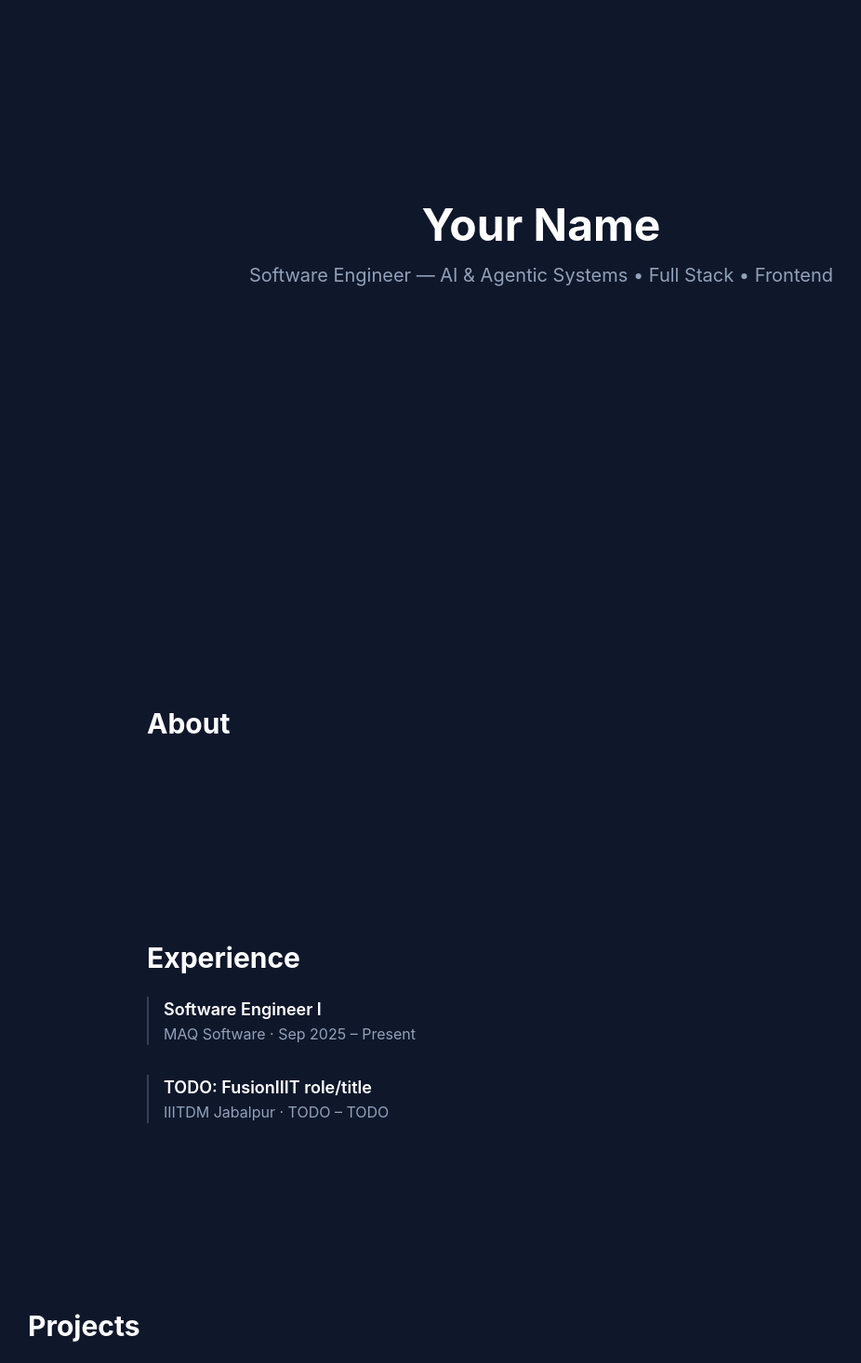
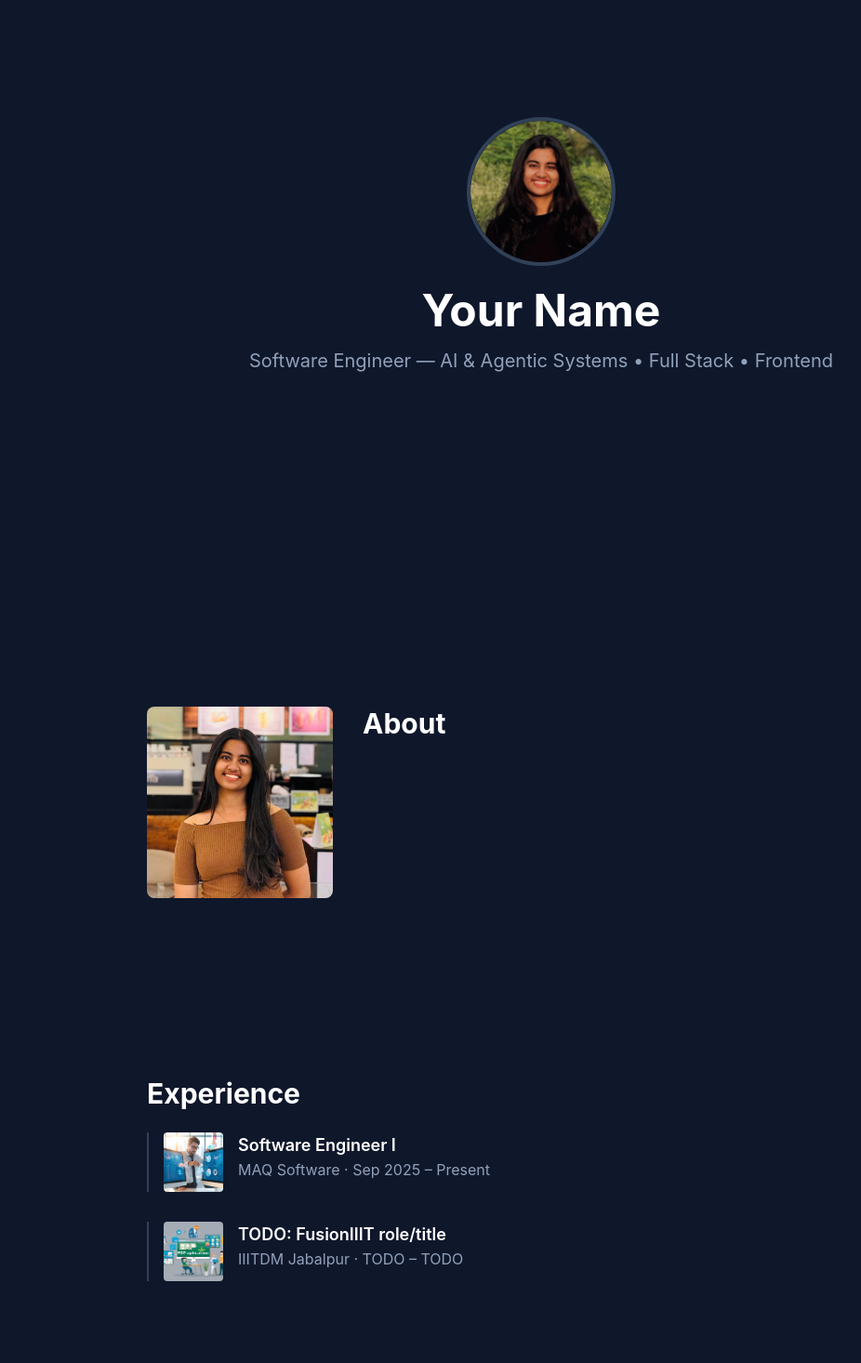
Before and after one commit to afsheen1604/my-portfolio, a React (Vite) app: page / in a window 1280 px wide. Shown: the part 200-1666 px from the top of the page at 93% size, without its empty margins (58-984 px from the left). Built offline with nearby package versions, Linux system fonts and the light colour scheme.

Commit message:
feat: wire hero, about, and experience images into components

```diff
--- a/src/components/sections/About.tsx
+++ b/src/components/sections/About.tsx
@@ -1,8 +1,22 @@
+import aboutPic from "../../assets/images/about-pic.jpg";
+
 export default function About() {
   return (
-    <section id="about" className="py-24 px-6 max-w-4xl mx-auto">
-      <h2 className="text-3xl font-bold text-white mb-6">About</h2>
-      <p className="text-slate-400">{/* TODO: [NEEDS INPUT] — about copy */}</p>
+    <section
+      id="about"
+      className="py-24 px-6 max-w-4xl mx-auto grid md:grid-cols-[200px_1fr] gap-8 items-start"
+    >
+      <img
+        src={aboutPic}
+        alt="About photo"
+        className="w-full rounded-lg object-cover"
+      />
+      <div>
+        <h2 className="text-3xl font-bold text-white mb-6">About</h2>
+        <p className="text-slate-400">
+          {/* TODO: [NEEDS INPUT] — about copy */}
+        </p>
+      </div>
     </section>
   );
 }
--- a/src/components/sections/Experience.tsx
+++ b/src/components/sections/Experience.tsx
@@ -1,15 +1,27 @@
 import { experience } from "../../data/experience";
+import experience1 from "../../assets/images/experience1.jpg";
+import experience2 from "../../assets/images/experience2.jpg";
+
+const images = [experience1, experience2];
 
 export default function Experience() {
   return (
     <section id="experience" className="py-24 px-6 max-w-4xl mx-auto">
       <h2 className="text-3xl font-bold text-white mb-6">Experience</h2>
       <div className="space-y-8">
-        {experience.map((item) => (
+        {experience.map((item, index) => (
           <div
             key={item.company + item.role}
-            className="border-l-2 border-slate-700 pl-4"
+            className="flex gap-4 border-l-2 border-slate-700 pl-4"
           >
+            {images[index] && (
+              <img
+                src={images[index]}
+                alt={item.company}
+                className="w-16 h-16 rounded object-cover flex-shrink-0"
+              />
+            )}
+            <div>
               <h3 className="text-lg font-semibold text-white">{item.role}</h3>
               <p className="text-slate-400">
                 {item.company} · {item.startDate} – {item.endDate}
@@ -20,6 +32,7 @@ export default function Experience() {
                 ))}
               </ul>
             </div>
+          </div>
         ))}
       </div>
     </section>
--- a/src/components/sections/Home.tsx
+++ b/src/components/sections/Home.tsx
@@ -1,10 +1,17 @@
+import profilePic from "../../assets/images/profile-pic.jpg";
+
 export default function Home() {
   return (
     <section
       id="home"
-      className="min-h-screen flex items-center justify-center"
+      className="min-h-screen flex flex-col items-center justify-center gap-6 px-6"
     >
-      <div className="text-center px-6">
+      <img
+        src={profilePic}
+        alt="Profile photo"
+        className="w-40 h-40 rounded-full object-cover border-4 border-slate-700"
+      />
+      <div className="text-center">
         <h1 className="text-5xl font-bold text-white mb-4">
           {/* TODO: [NEEDS INPUT] — your name */}
           Your Name
```
Lines whose indentation alone changed are shown as unchanged.
